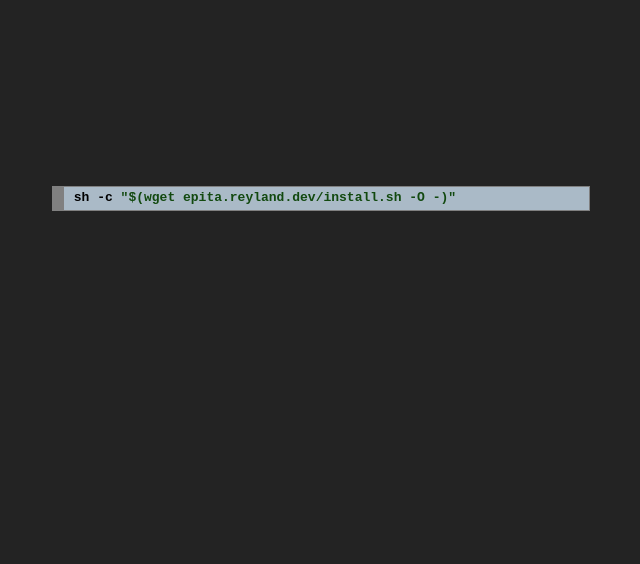
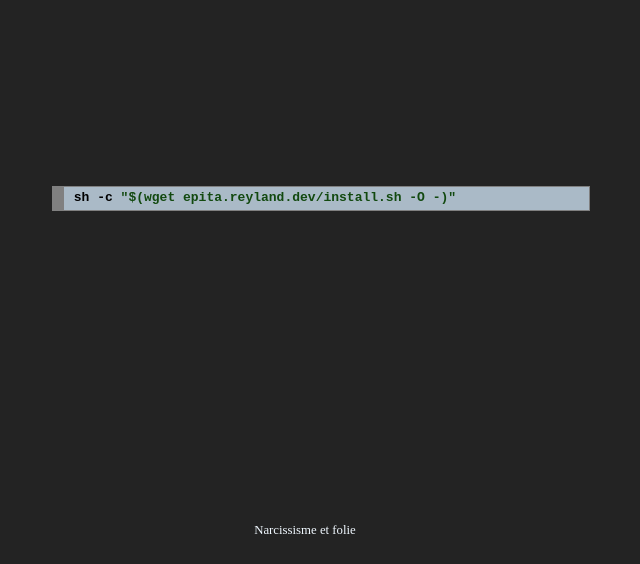
Before and after one commit to Nicolas-Reyland/la-config-reyland-site, a website built with Vite: page index.html in a window 1280 px wide. Shown: the part 236-800 px from the top of the page, without its empty margins (335-975 px from the left). Built offline with nearby package versions, Linux system fonts and the light colour scheme.

Commit message:
update at Mon May 15 03:01:05 PM CEST 2023

```diff
--- a/index.html
+++ b/index.html
@@ -13,5 +13,6 @@
         <pre>sh -c <span>&quot;$(wget epita.reyland.dev/install.sh -O -)&quot;</span></pre>
     </div>
     <script type="module" src="/main.js"></script>
+    <footer>Narcissisme et folie</footer>
 </body>
 </html>
--- a/style.css
+++ b/style.css
@@ -29,3 +29,13 @@ h1 {
 #install-line > pre > span {
     color: #12490f
 }
+
+footer {
+    position: fixed;
+    left: 0;
+    bottom: 0;
+    width: 100%;
+    margin: 2em 0;
+    color: aliceblue;
+    font-size: 0.8em;
+}
```
